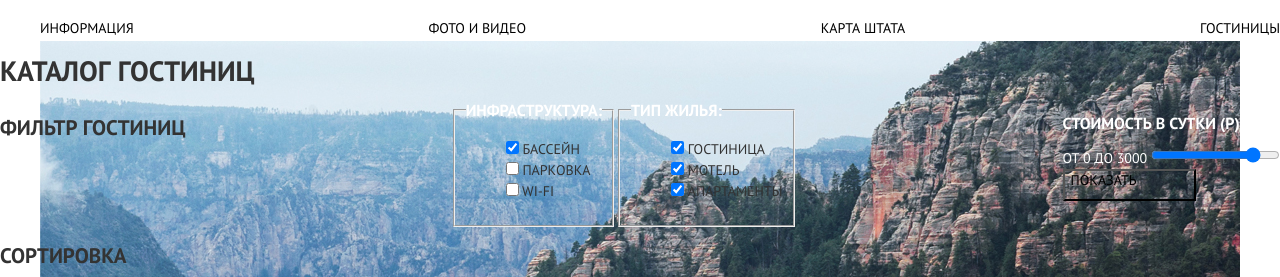
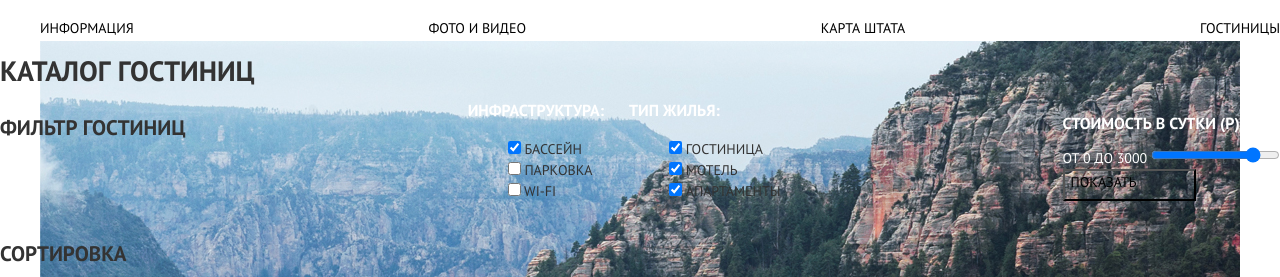
Before and after one commit to romawka88/791815-sedona-27, a plain HTML site: page catalog.html in a window 1280 px wide. Shown: the part 78-355 px from the top of the page. Drawn offline with Linux system fonts and the light colour scheme.

Commit message:
правки

```diff
--- a/css/style.css
+++ b/css/style.css
@@ -150,6 +150,8 @@ a {
 .button{
   width: 133px;
   height: 32px;
+  line-height: 21px;
+  text-align: center;
   background-color: transparent;
   text-transform: uppercase;
 }
@@ -387,6 +389,9 @@ a {
   display: flex;
   justify-content: space-between;
 }
+.filters fieldset {
+  border: none;
+}
 .filters-block{
   display: flex;
 }
```
